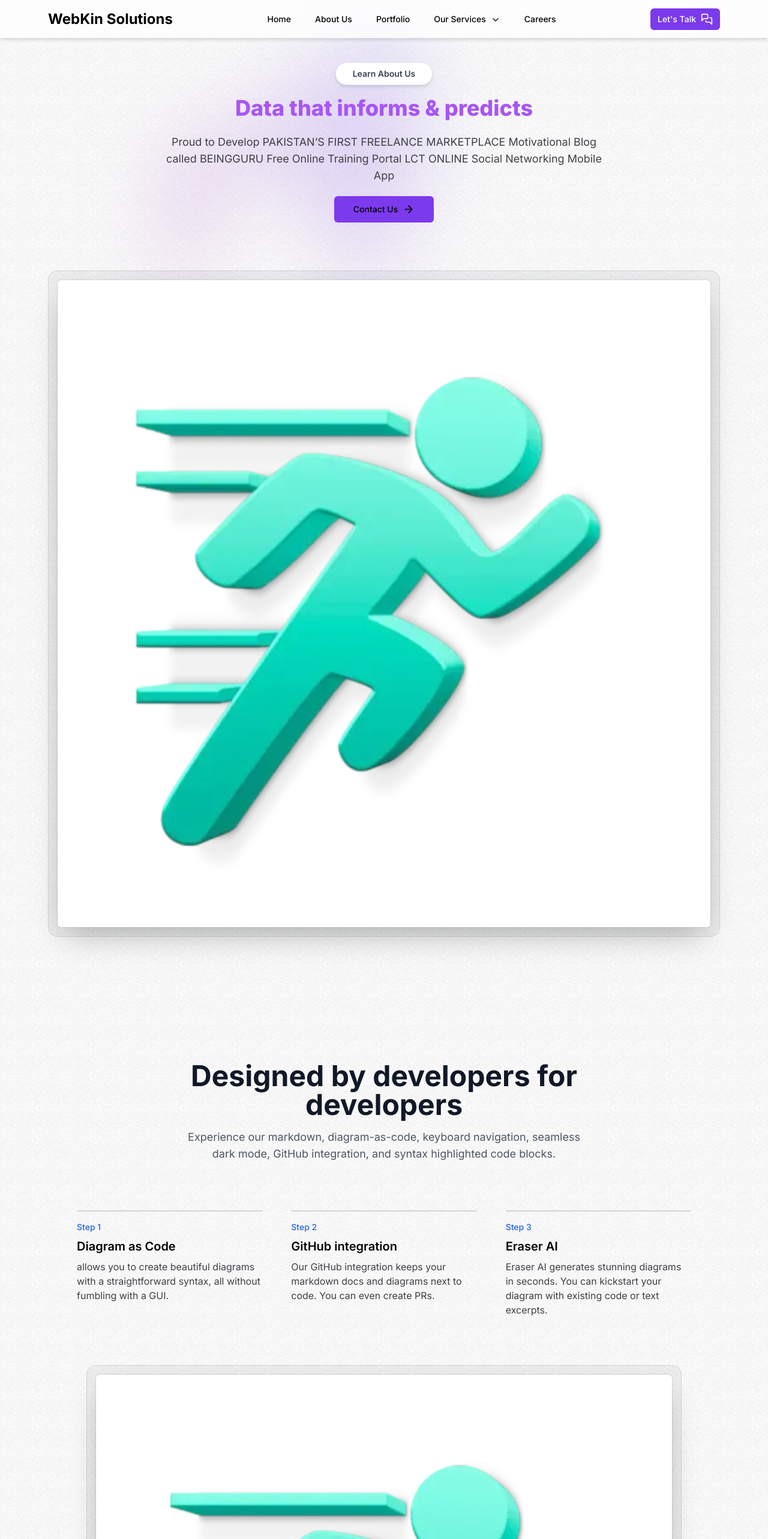
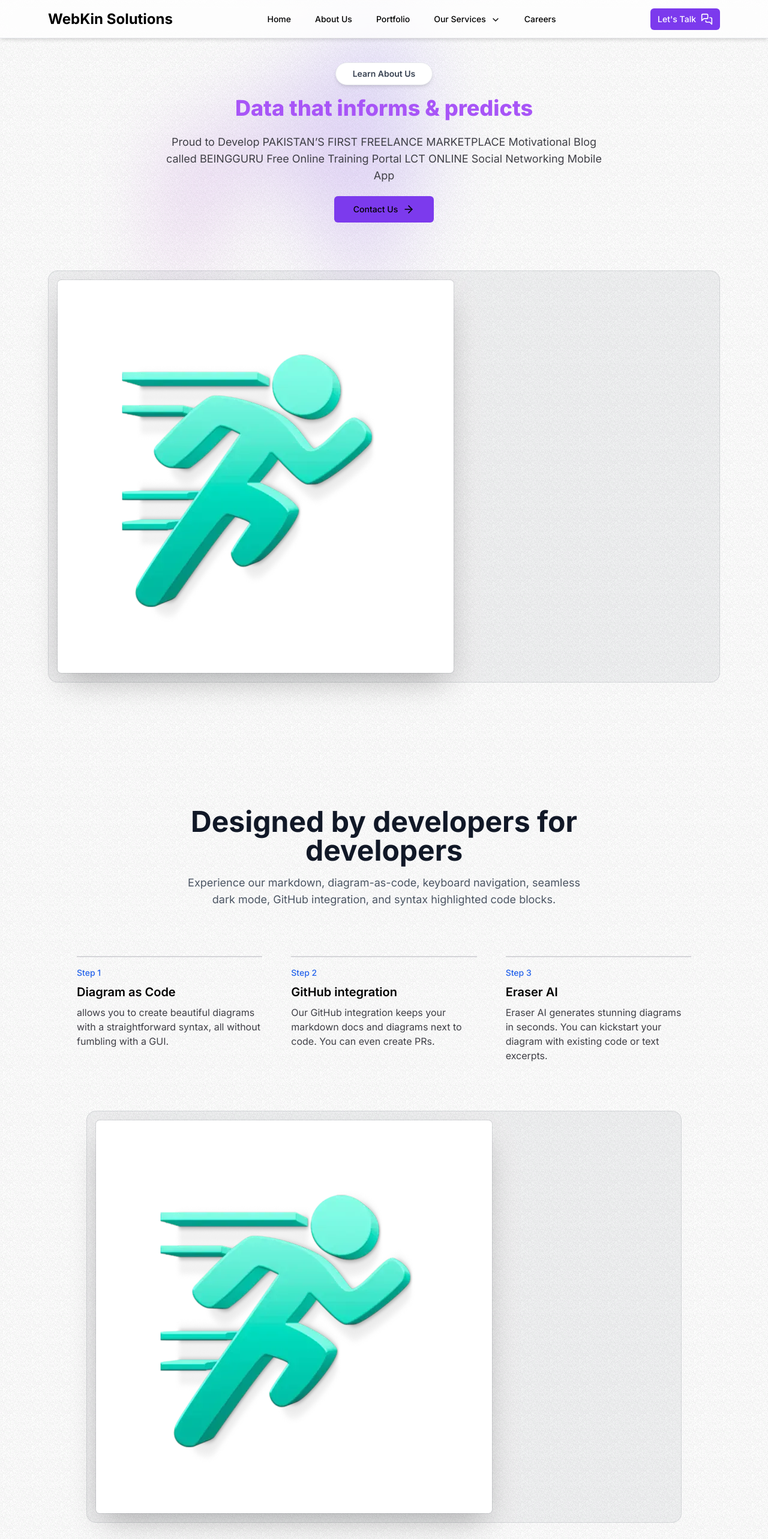
Before and after one commit to tahaamin2013/Devkins, a Next.js app: page / in a window 1280 px wide. Shown: the top 2566 px of the page at 60% size. Built offline with nearby package versions, Linux system fonts and the light colour scheme.

Commit message:
add widht

```diff
--- a/src/app/page.tsx
+++ b/src/app/page.tsx
@@ -93,9 +93,9 @@
                 <Image
                   src="/fast.webp"
                   alt="uploading preview"
-                  width={1419}
-                  height={732}
-                  className="rounded-md bg-white p-2 sm:p-8 md:p-20 shadow-2xl ring-1 ring-gray-900/10"
+                  width={7}
+                  height={7}
+                  className="rounded-md h-fit w-fit bg-white p-2 sm:p-8 md:p-20 shadow-2xl ring-1 ring-gray-900/10"
                 />
               </div>
             </div>
@@ -158,9 +158,9 @@
               <Image
                 src="/fast.webp"
                 alt="uploading preview"
-                width={1019}
-                height={632}
-                className="rounded-md bg-white p-2 sm:p-8 md:p-20 shadow-2xl ring-1 ring-gray-900/10"
+                width={7}
+                height={6}
+                className="rounded-md h-fit w-fit bg-white p-2 sm:p-8 md:p-20 shadow-2xl ring-1 ring-gray-900/10"
               />
             </div>
           </div>
```
